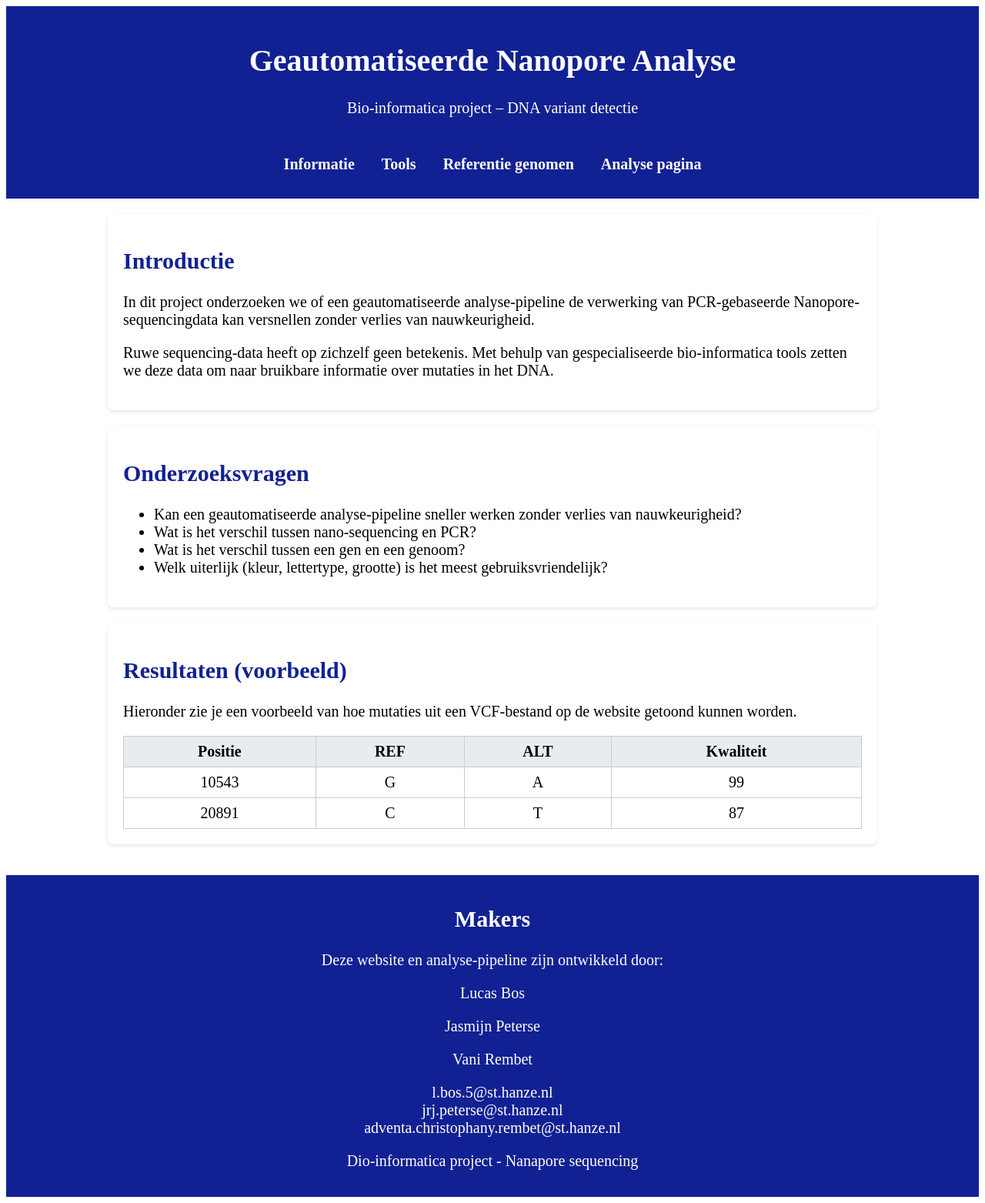
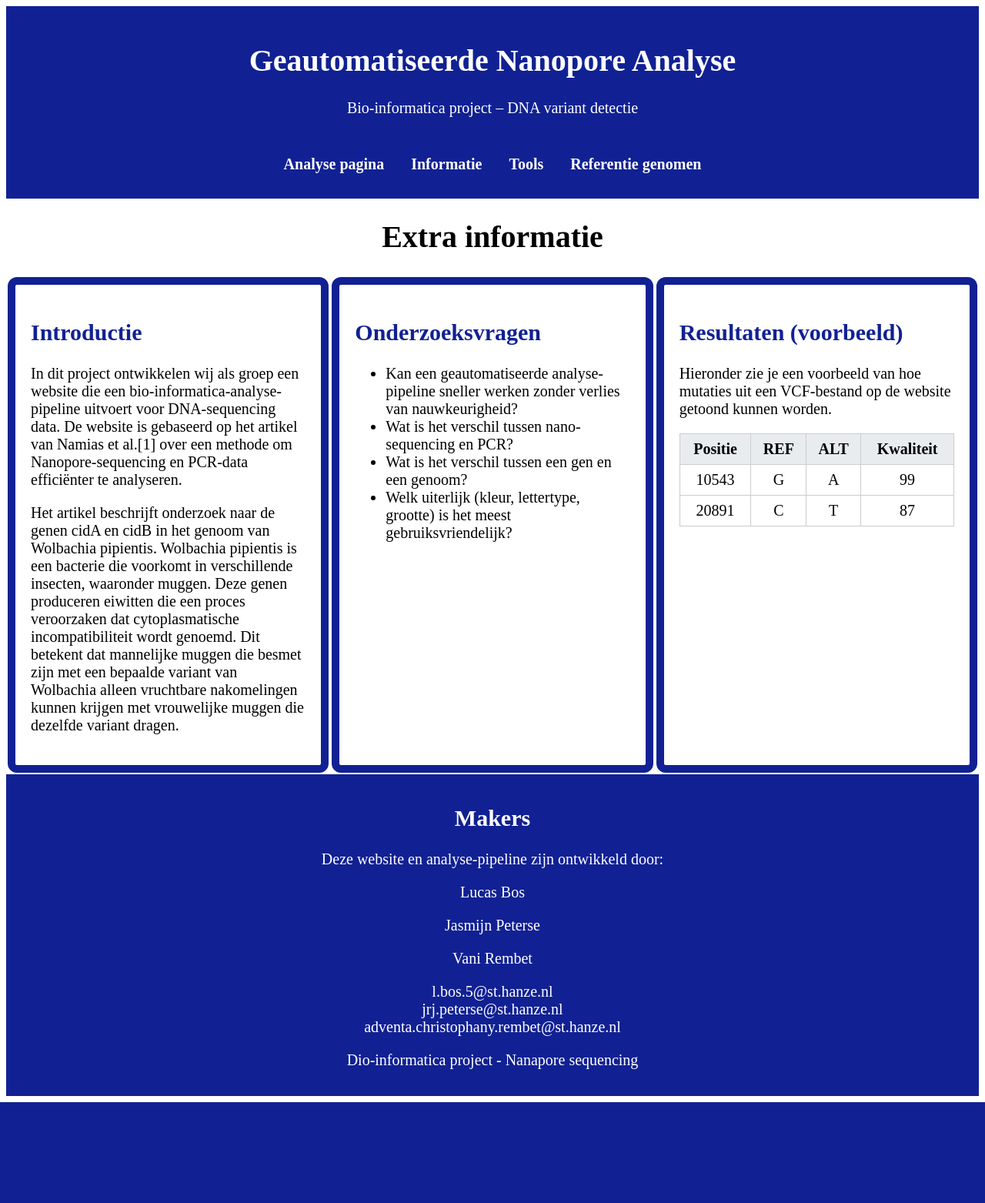
Before and after one commit to JasmijnpPeterse/Toolbox_BIN, a Flask app: page /lucas.html in a window 1280 px wide. Shown: the whole page at 77% size. After the commit the page ends 1432 px from the top, so only its background shows below. Run offline with Flask 3, Linux system fonts and the light colour scheme.

Commit message:
De opschoning van de webpagina (nog niet definitief)

```diff
--- a/static/stylesheet.css
+++ b/static/stylesheet.css
@@ -11,6 +11,9 @@ body{
 }
 img{
     width: 300px;
+}
+h1{
+    text-align: center;
 }
 .parent{
     display: flex;
@@ -174,23 +177,6 @@ footer ul {
     margin-bottom: 50px;
 }
 
-.button {
-    display: inline-block;
-    padding: 10px 20px;
-    font-size: 16px;
-    font-weight: bold;
-    text-align: center;
-    text-decoration: none;
-    border-radius: 8px;
-    border: none;
-    cursor: pointer;
-    transition: 0.3s;
-    font-family: inherit;
-}
-
-.btn_submit {
-    background-color: green;
-}
 
 .btn_reset {
     background-color: orangered;
--- a/templates/header.html
+++ b/templates/header.html
@@ -12,10 +12,11 @@
 
     </header>
     <nav>
+        <a href="{{ url_for('input_output_page') }}">Analyse pagina</a>
         <a href="{{ url_for('information_page') }}">Informatie</a>
         <a href="{{ url_for('tools_info_page') }}">Tools</a>
         <a href="{{ url_for('reference_gen_page') }}">Referentie genomen</a>
-        <a href="{{ url_for('input_output_page') }}">Analyse pagina</a><br><br>
+        <br><br>
     </nav>
 
      {% block content %}
--- a/templates/lucas.html
+++ b/templates/lucas.html
@@ -1,22 +1,26 @@
 {% extends "header.html" %}
 {% block content %}
+    <h1> Extra informatie </h1>
+    <div class="parent">
 
-    <main>
-    <section id="intro">
+        <div class="child">
             <h2>Introductie</h2>
             <p>
-            In dit project onderzoeken we of een geautomatiseerde analyse-pipeline
-            de verwerking van PCR-gebaseerde Nanopore-sequencingdata kan versnellen
-            zonder verlies van nauwkeurigheid.
+                In dit project ontwikkelen wij als groep een website die een bio-informatica-analyse-pipeline
+                uitvoert voor DNA-sequencing data. De website is gebaseerd op het artikel van Namias et al.[1]
+                over een methode om Nanopore-sequencing en PCR-data efficiënter te analyseren.
+
             </p>
-        <p>
-            Ruwe sequencing-data heeft op zichzelf geen betekenis. Met behulp van
-            gespecialiseerde bio-informatica tools zetten we deze data om naar
-            bruikbare informatie over mutaties in het DNA.
+            <p>Het artikel beschrijft onderzoek naar de genen cidA en cidB in het genoom van Wolbachia pipientis.
+                Wolbachia pipientis is een bacterie die voorkomt in verschillende insecten, waaronder muggen.
+                Deze genen produceren eiwitten die een proces veroorzaken dat cytoplasmatische incompatibiliteit
+                wordt genoemd. Dit betekent dat mannelijke muggen die besmet zijn met een bepaalde variant van
+                Wolbachia alleen vruchtbare nakomelingen kunnen krijgen met vrouwelijke muggen die dezelfde variant
+                dragen.
+
             </p>
-    </section>
-
-    <section id="onderzoek">
+        </div>
+        <div class="child">
             <h2>Onderzoeksvragen</h2>
             <ul>
                 <li>Kan een geautomatiseerde analyse-pipeline sneller werken zonder verlies van nauwkeurigheid?</li>
@@ -24,9 +28,8 @@
                 <li>Wat is het verschil tussen een gen en een genoom?</li>
                 <li>Welk uiterlijk (kleur, lettertype, grootte) is het meest gebruiksvriendelijk?</li>
             </ul>
-    </section>
-
-    <section id="resultaten">
+        </div>
+        <div class="child">
             <h2>Resultaten (voorbeeld)</h2>
             <p>
                 Hieronder zie je een voorbeeld van hoe mutaties uit een VCF-bestand
@@ -53,7 +56,6 @@
                     <td>87</td>
                 </tr>
             </table>
-    </section>
-    </main>
-
+        </div>
+    </div>
 {% endblock %}
--- a/templates/web.html
+++ b/templates/web.html
@@ -1,9 +1,10 @@
 {% extends "header.html" %}
 {% block content %}
+    <h1>Analyse pagina</h1>
     <div class="parent">
          <div class="child">
             <h1>input</h1>
-             <form action="/Toolbox_BIN/static" method="POST">
+             <form action="web.html" method="POST">
                  <p class="input_output">Voeg hier uw document toe:</p>
                  <input type="file" name="data">
                  <br><br>
```
Also changed, not shown: templates/background_info.html (+4 -4 lines), templates/reference.html (+4 -4 lines). Lines whose indentation alone changed are shown as unchanged.
